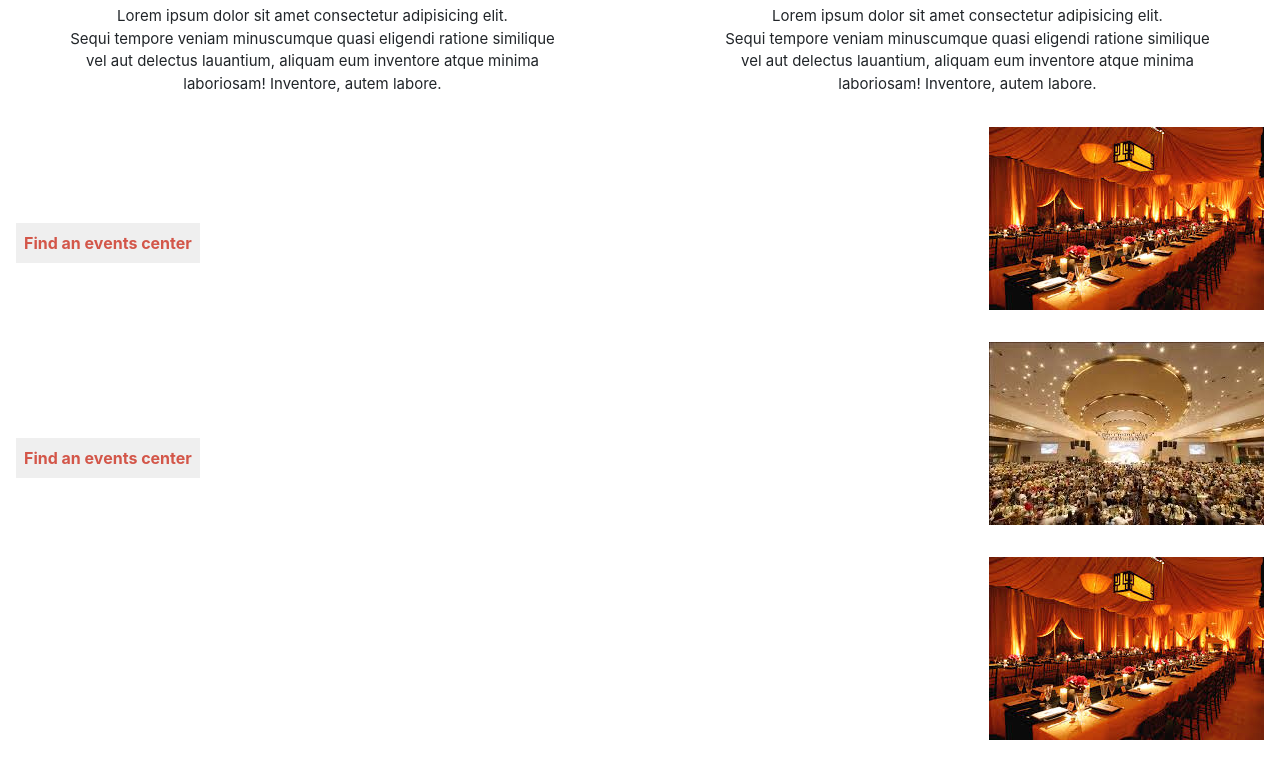
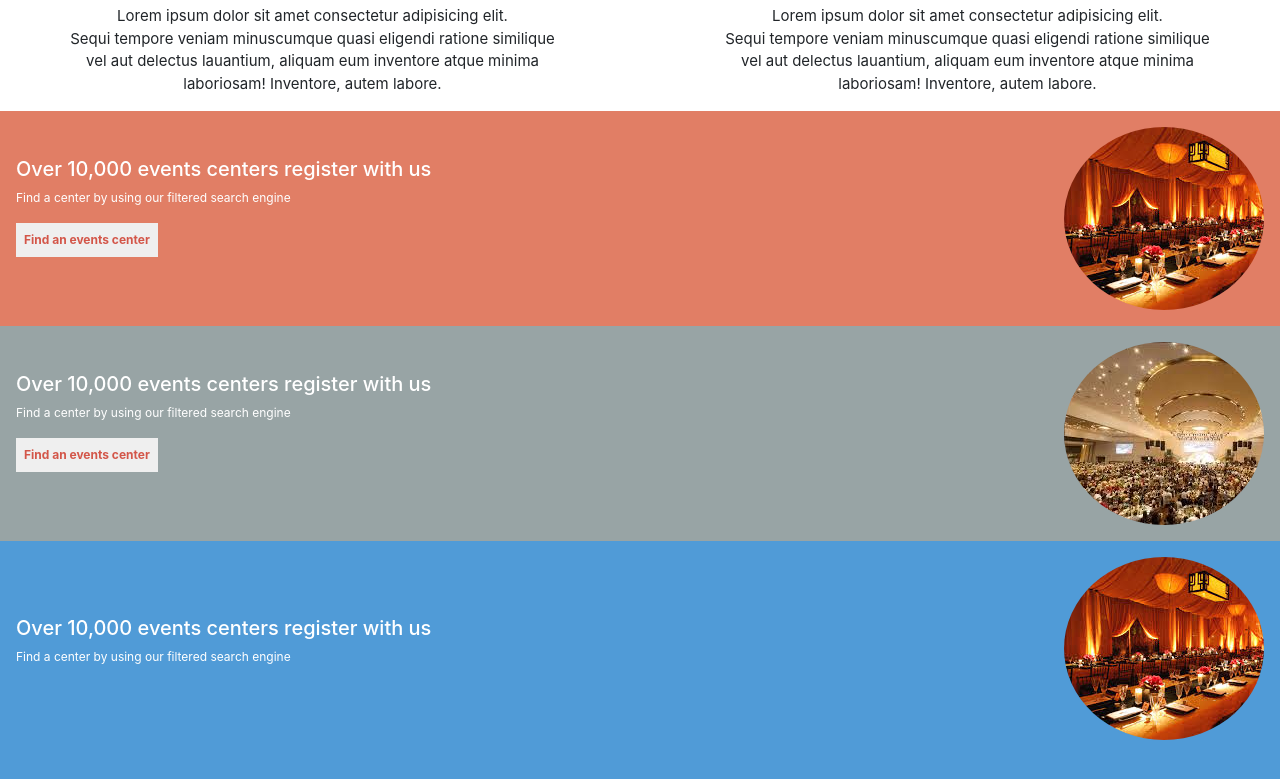
Before and after one commit to GraceOyiza/Capstone-project, a plain HTML site: page index.html in a window 1280 px wide. Shown: the part 1113-1892 px from the top of the page. Drawn offline with nearby package versions, Linux system fonts and the light colour scheme; a web font is replaced by a local one.

Commit message:
Styling section and added colors

```diff
--- a/style.css
+++ b/style.css
@@ -89,6 +89,26 @@ a:hover {
     /* animation: fade-in 3s ease-in-out; */
   }
 
+  .section-school {
+    background-color: #E17E65;
+  }
+  .section-location {
+    background-color:#98A4A5 ;
+  }
+  .section-find {
+    background-color: #509BD7;
+  }
+
+  .section-school-flex-img{
+   border-radius: 50%;
+   width: 200px;
+   overflow: hidden;
+  }
+
+  .sub-section-school {
+    font-size: 12px;
+  }
+
   .search-input {
     box-shadow: #fff;
   }
```
